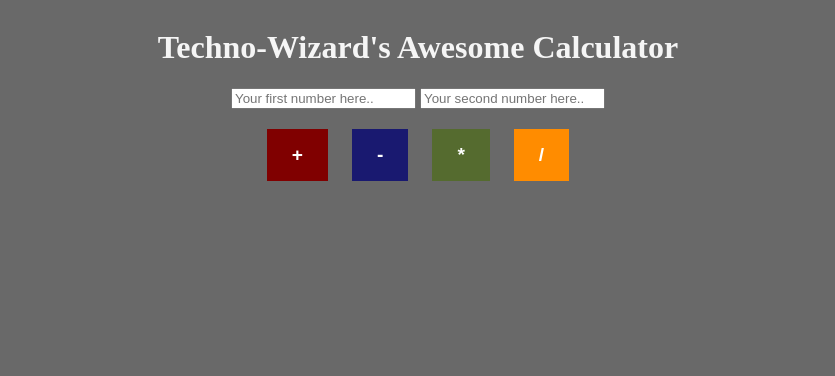
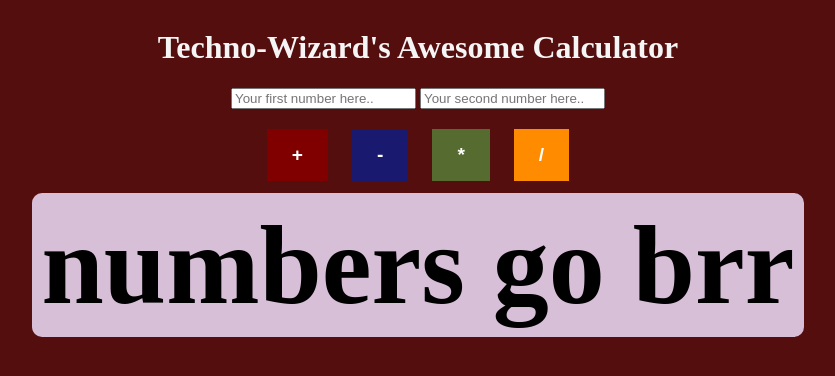
Before and after one commit to MissaelOrtiz/LAB-03b-Build-a-Calculator, a plain HTML site: page index.html in a window 1280 px wide. Shown: the whole page, without its empty margins (222-1057 px from the left). Drawn offline with Linux system fonts and the light colour scheme.

Commit message:
added more styling

```diff
--- a/index.html
+++ b/index.html
@@ -20,7 +20,7 @@
              <button id="mult" class="button">*</button>
             <button id="divi" class="button">/</button>
         </div>
-        <span id="results"></span>
+        <span id="results">numbers go brr</span>
     </main>
     <script src="./app.js"></script>
 </body>
--- a/style.css
+++ b/style.css
@@ -5,7 +5,7 @@ body {
     align-items: center;
     text-align: center;
     color: whitesmoke;
-    background-color: dimgray;
+    background-color: rgb(85, 14, 14);
 }
 .button {
     border: none;
@@ -31,6 +31,8 @@ body {
 #results {
     font-size: 7rem;
     font-weight: bolder;
-    border: none;
-    background-color:;
+    border-radius: 10px;
+    background-color: thistle;
+    color: black;
+    padding: 10px;
 }
```
